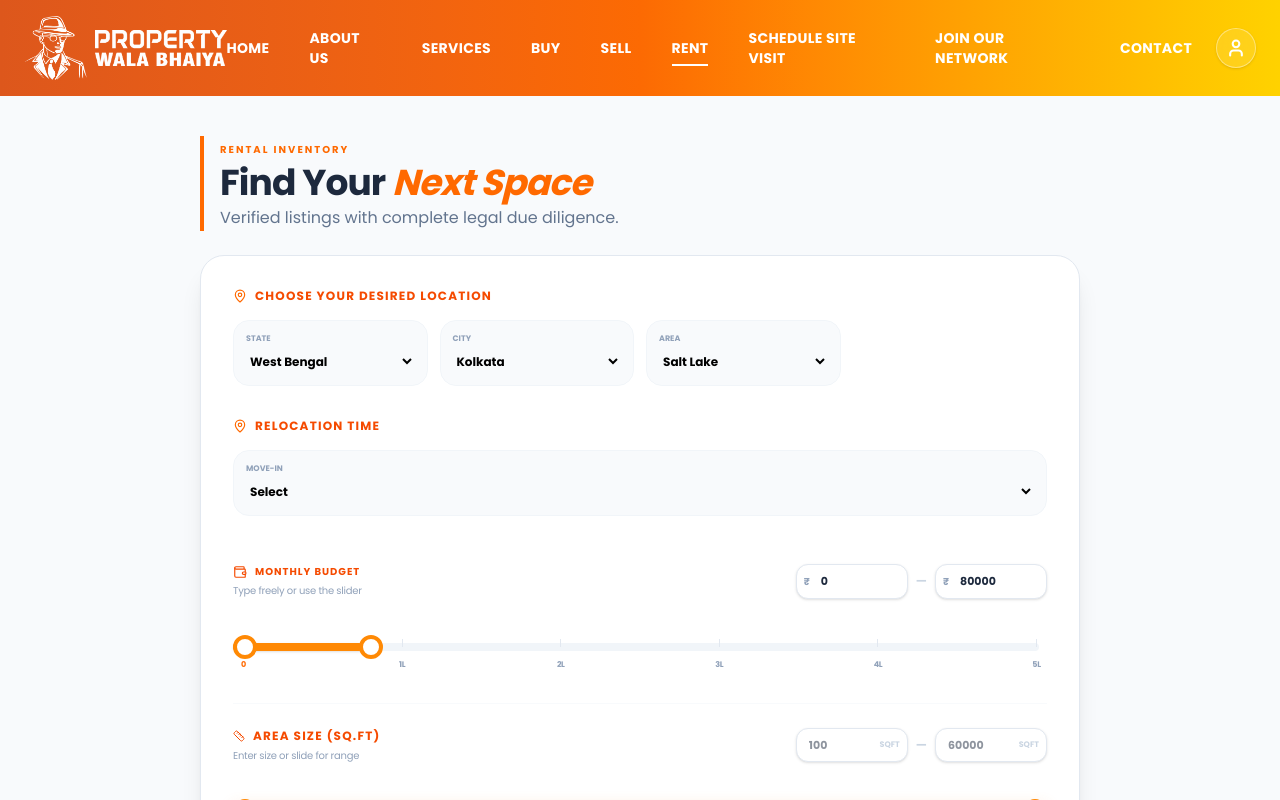
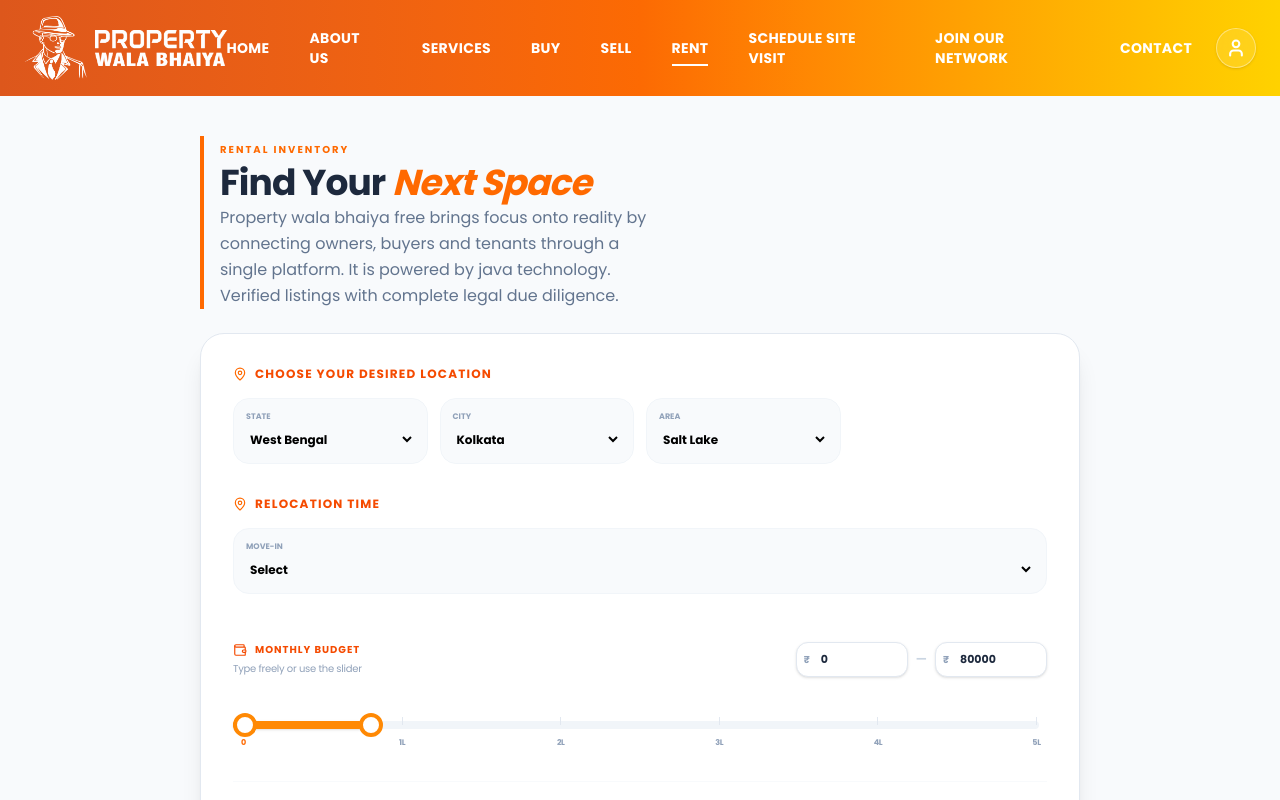
Before and after one commit to passportpulse/property-wala-ankita, a React (Vite) app: page /rent in a window 1280 px wide. Shown: the top 800 px of the page. Built offline with nearby package versions, Linux system fonts and the light colour scheme.

Commit message:
rent updated

```diff
--- a/src/pages/rent/sections/RentForm.jsx
+++ b/src/pages/rent/sections/RentForm.jsx
@@ -48,6 +48,8 @@ export default function RentForm({ formData, setFormData, onSubmit }) {
           Find Your <span className="italic text-orange-500">Next Space</span>
         </h2>
         <p className="text-slate-500 max-w-md text-xs lg:text-base leading-relaxed font-medium">
+          Property wala bhaiya free brings focus onto reality by connecting
+          owners, buyers and tenants through a single platform. It is powered by java technology.
           Verified listings with complete legal due diligence.
         </p>
       </div>
```
